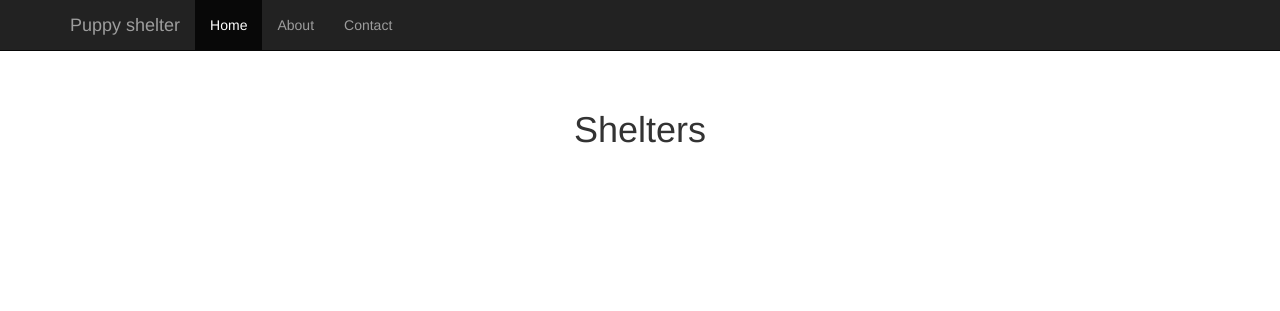
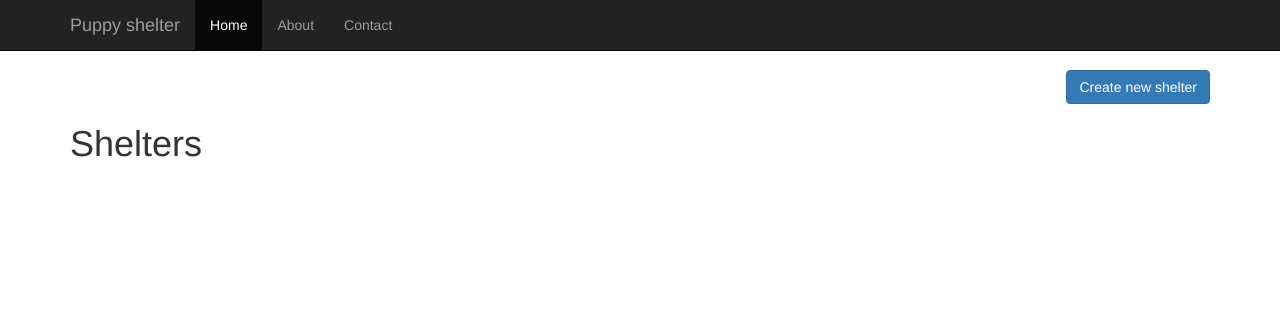
Before and after one commit to iraquitan/udacity-fsnd-puppy-shelter, a Flask app: page /shelters in a window 1280 px wide. Shown: the top 311 px of the page. Run offline with Flask 2, Linux system fonts and the light colour scheme; some libraries are stand-ins or nearby versions.

Commit message:
feat: Add button to create new shelter

```diff
--- a/templates/shelters.html
+++ b/templates/shelters.html
@@ -38,7 +38,15 @@
         </div><!--/.nav-collapse -->
       </div>
 </nav>
-    <div class="starter-template">
+<div class="container">
+    <br>
+    <div class="row text-right">
+        <div class="col-md-4"><span></span></div>
+        <div class="col-md-4"><span></span></div>
+        <div class="col-md-4">
+            <a href="{{url_for('new_shelter')}}" class="btn btn-primary" role="button">Create new shelter</a>
+        </div>
+    </div>
     <h1>Shelters</h1>
     <div class="container">
         <div class="row">
```
Lines whose indentation alone changed are shown as unchanged.
